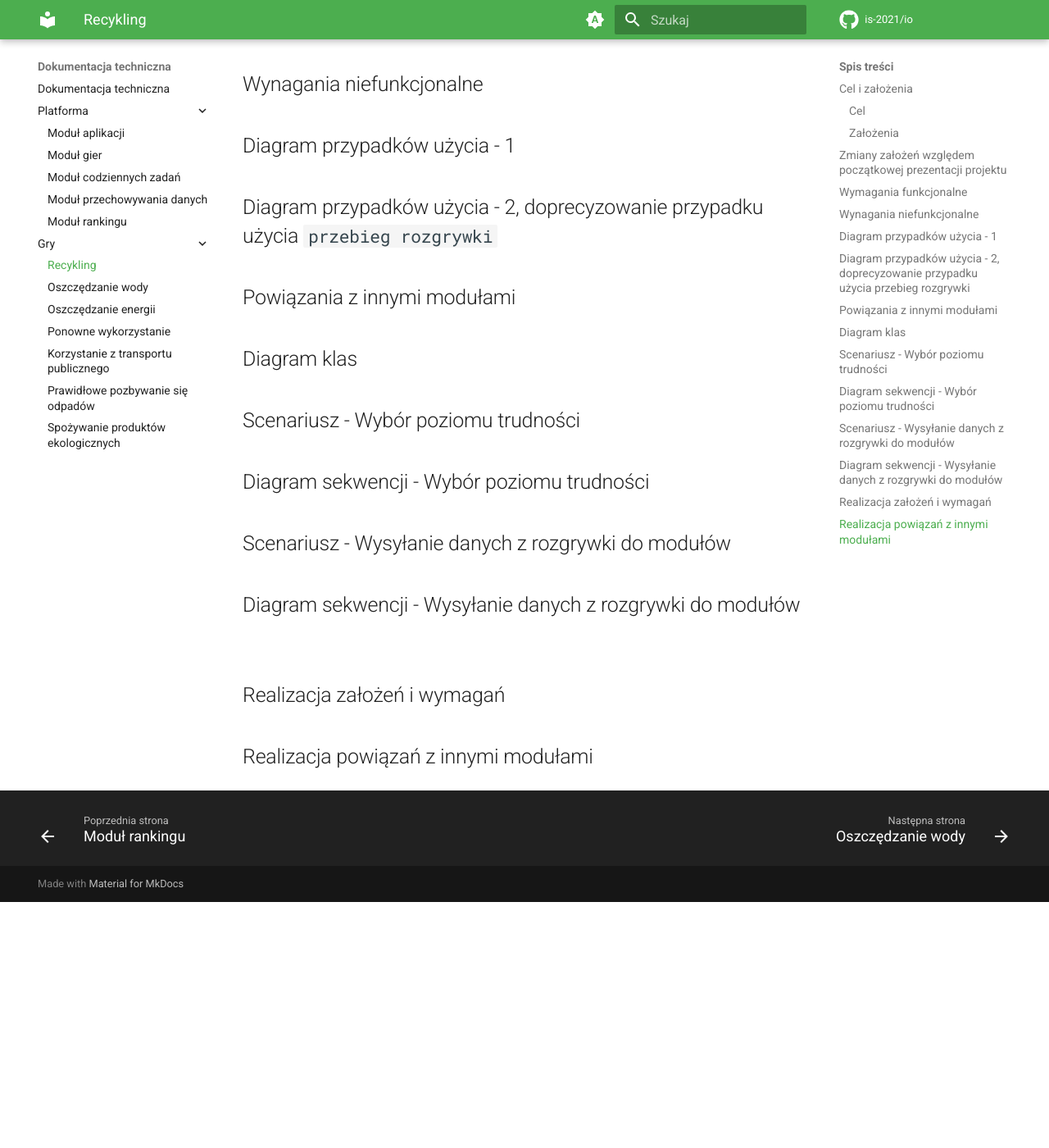
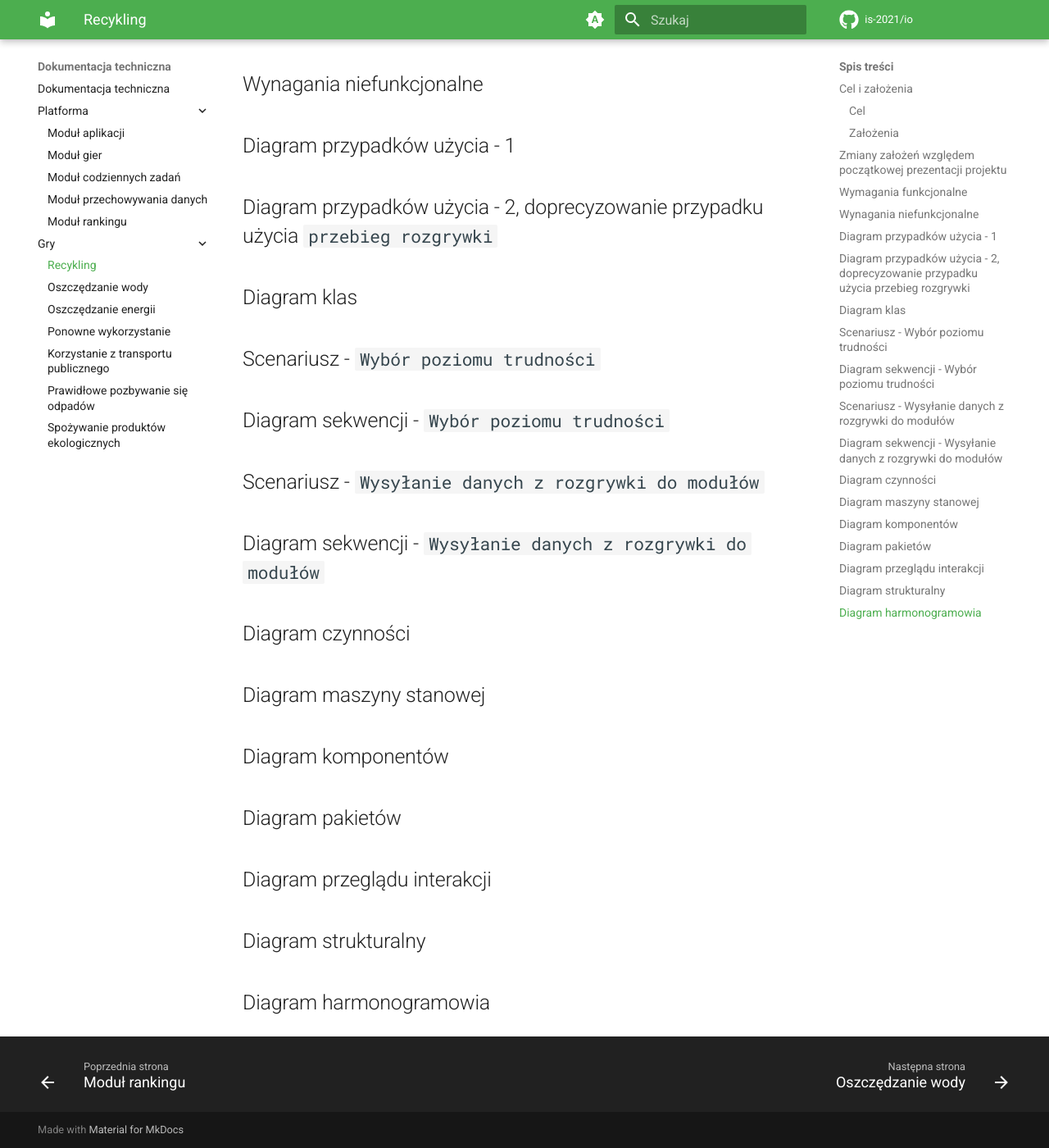
Before and after one commit to IS-2021/io, an MkDocs documentation site: the page built from docs/techniczna/gry/recykling.md, in a window 1280 px wide and 1400 px high, scrolled down 516 px. Shown: the whole window at 82% size. Built offline with MkDocs 1.6.1 and Material for MkDocs 9.7.7, drawn with Linux system fonts in a browser that asks for light colours; comment, search, counter and statistics services are not loaded; before the commit the page ends 1616 px from its top, so only the background shows below that.

Commit message:
Update recykling.md
full schemat

```diff
--- a/docs/techniczna/gry/recykling.md
+++ b/docs/techniczna/gry/recykling.md
@@ -16,18 +16,26 @@
 
 ## Diagram przypadków użycia - 2, doprecyzowanie przypadku użycia `przebieg rozgrywki`
 
-## Powiązania z innymi modułami
-
 ## Diagram klas
 
-## Scenariusz - Wybór poziomu trudności
+## Scenariusz - `Wybór poziomu trudności`
 
-## Diagram sekwencji - Wybór poziomu trudności
+## Diagram sekwencji - `Wybór poziomu trudności`
 
-## Scenariusz - Wysyłanie danych z rozgrywki do modułów
+## Scenariusz - `Wysyłanie danych z rozgrywki do modułów`
 
-## Diagram sekwencji - Wysyłanie danych z rozgrywki do modułów
+## Diagram sekwencji - `Wysyłanie danych z rozgrywki do modułów`
 
-## Realizacja założeń i wymagań
+## Diagram czynności
 
-## Realizacja powiązań z innymi modułami
+## Diagram maszyny stanowej
+
+## Diagram komponentów
+
+## Diagram pakietów
+
+## Diagram przeglądu interakcji
+
+## Diagram strukturalny
+
+## Diagram harmonogramowia
```
